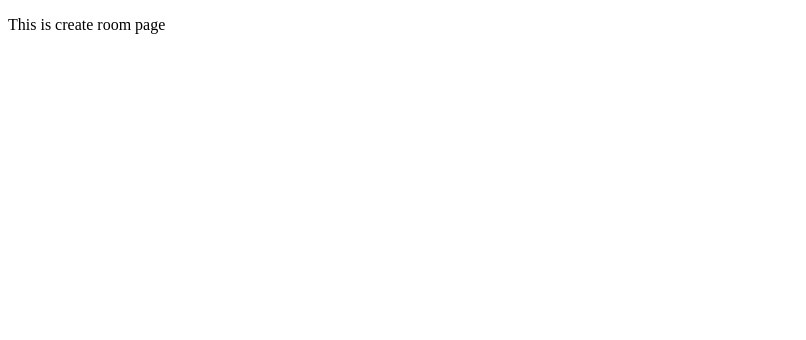
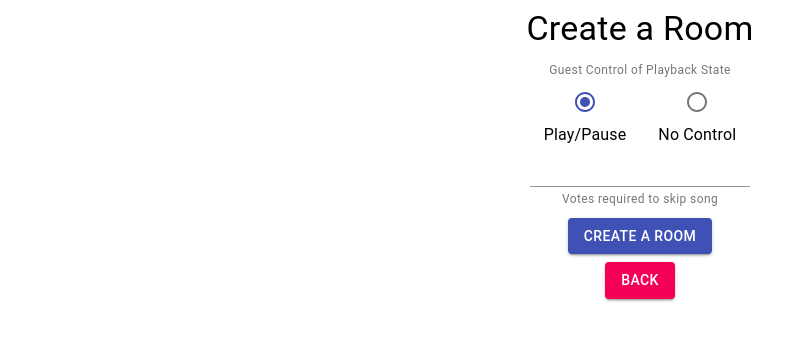
Before and after one commit to Alan-aj/django-react-spotify, a React app in the folder frontend/: page /create in a window 1280 px wide. Shown: the top 340 px of the page, without its empty margins (0-806 px from the left). Built offline with nearby package versions, Linux system fonts and the light colour scheme; the HTML template or start-up script is replaced by a standard one.

Commit message:
material ui added

```diff
--- a/frontend/src/components/CreateRoomPage.js
+++ b/frontend/src/components/CreateRoomPage.js
@@ -1,11 +1,111 @@
 import React, {Component} from "react";
+import Button from '@material-ui/core/Button'
+import Grid from '@material-ui/core/Grid'
+import Typography from '@material-ui/core/Typography'
+import TextField from '@material-ui/core/TextField'
+import FormHelperText from '@material-ui/core/FormHelperText'
+import FormControl from '@material-ui/core/FormControl'
+import Radio from '@material-ui/core/Radio'
+import RadioGroup from '@material-ui/core/RadioGroup'
+import FormControlLabel from '@material-ui/core/FormControlLabel'
+import { Link } from "react-router-dom";
+
 
 export default class CreateRoomPage extends Component {
+    defaultVotes = 2;
+
     constructor(props) {
         super(props);
+        this.state = {
+            guestCanPause: true,
+            votesToSkip: this.defaultVotes,
+        };
+        this.handleRoomButtonPressed = this.handleRoomButtonPressed.bind(this);
+        this.handleVotesChange = this.handleVotesChange.bind(this);
+        this.handleGuestCanPauseChange = this.handleGuestCanPauseChange.bind(this);
+    }
+
+    handleVotesChange(e){
+        this.setState({
+            votesToSkip: e.target.value,
+        });
+    }
+
+    handleGuestCanPauseChange(e){
+        this.setState({
+            guestCanPause: e.target.value === "true" ? true : false,
+        });
+    }
+
+    handleRoomButtonPressed(){
+        const requestOptions = {
+            method: 'POST',
+            headers: { 'Content-Type': 'application/json' },
+            body: JSON.stringify({
+                votes_to_skip: this.state.votesToSkip,
+                guest_can_pause: this.state.guestCanPause
+            })
+        };
+        fetch("/api/create-room", requestOptions)
+            .then((response) => response.json())
+            .then((data) => console.log(data));
     }
 
     render() {
-        return <p>This is create room page</p>
+        return (
+            <Grid container spacing={1}>
+                <Grid item xs={12} align="center">
+                    <Typography component="h4" variant="h4">
+                        Create a Room
+                    </Typography>
+                </Grid>
+                <Grid item xs={12} align="center">
+                    <FormControl component="fieldset">
+                        <FormHelperText>
+                            <div align="center">
+                                Guest Control of Playback State
+                            </div>
+                        </FormHelperText>
+                        <RadioGroup row defaultValue="true" onChange={this.handleGuestCanPauseChange}>
+                            <FormControlLabel
+                                value="true"
+                                control={<Radio color="primary" />}
+                                label="Play/Pause"
+                                labelPlacement="bottom"
+                            />
+                            <FormControlLabel
+                                value="false"
+                                control={<Radio color="secondary" />}
+                                label="No Control"
+                                labelPlacement="bottom"
+                            />
+                        </RadioGroup>
+                    </FormControl>
+                </Grid>
+                <Grid item xs={12} align="center">
+                    <FormControl>
+                        <TextField
+                            required={true}
+                            type="number"
+                            onChange={this.handleVotesChange}
+                            defaultValue={this.defaultValue}
+                            inputProps={{
+                                min: 1,
+                                style: { textAlign: "center" },
+                            }}
+                        />
+                        <FormHelperText>
+                            <div align="center">Votes required to skip song</div>
+                        </FormHelperText>
+                    </FormControl>
+                </Grid>
+                <Grid item xs={12} align="center">
+                    <Button color="primary" variant="contained" onClick={this.handleRoomButtonPressed}>Create a Room</Button>
+                </Grid>
+                <Grid item xs={12} align="center">
+                    <Button color="secondary" variant="contained" to="/" component={Link}>Back</Button>
+                </Grid>
+            </Grid>
+        );
     }
 }
```
